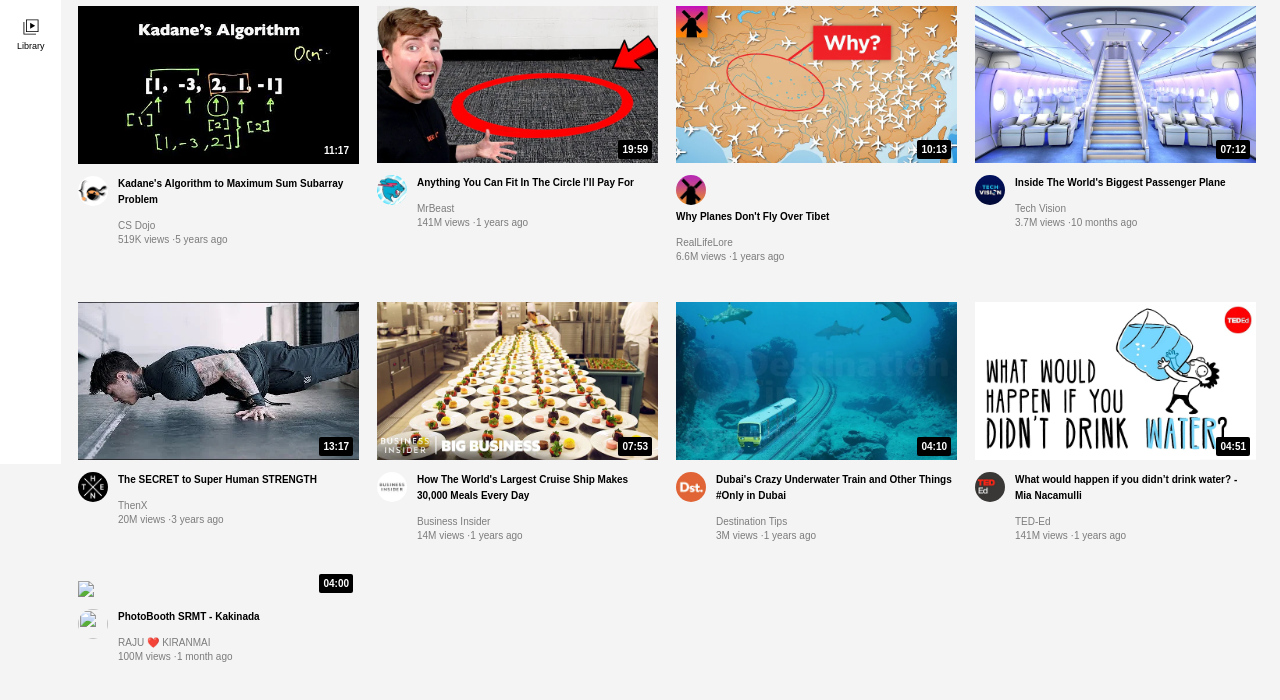
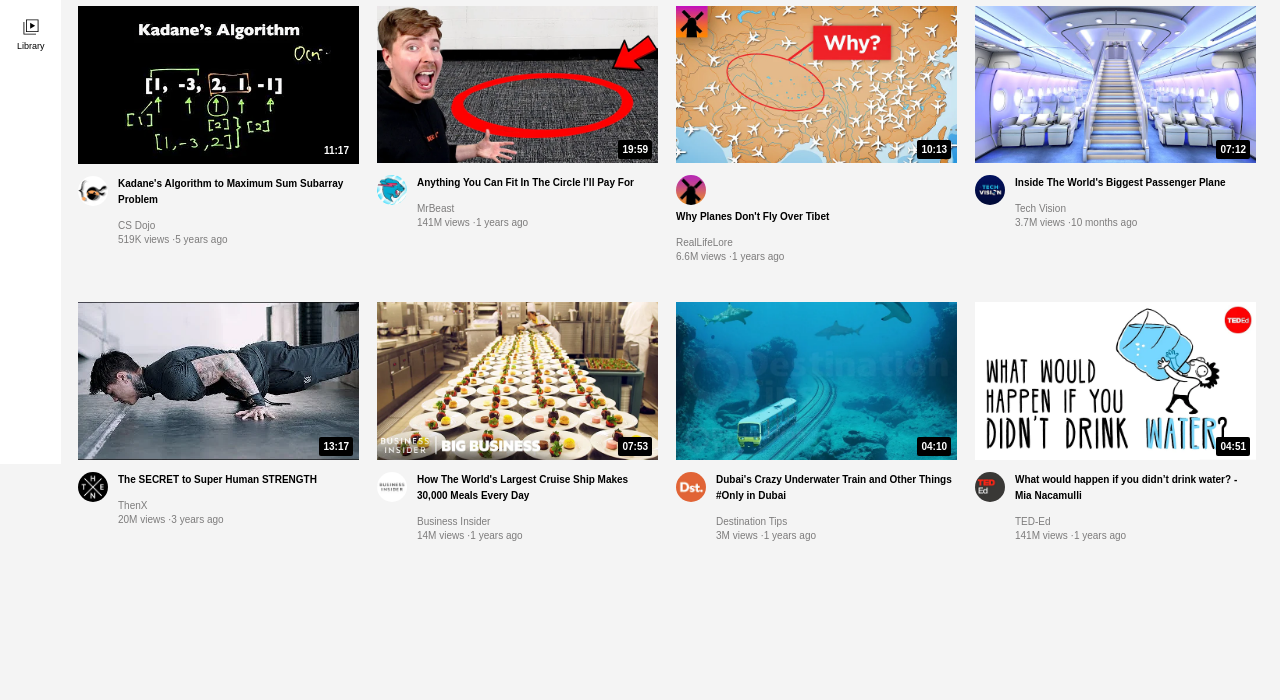
Before and after one commit to satyanarayanaraju4/HTML-CSS, a plain HTML site: page index.html in a window 1280 px wide. Shown: the part 336-1036 px from the top of the page. After the commit the page ends 977 px from the top, so only its background shows below. Drawn offline with Linux system fonts and the light colour scheme.

Commit message:
Update index.html

```diff
--- a/index.html
+++ b/index.html
@@ -216,17 +216,6 @@
       </div>
     </div>
 
-     <div class="div11">
-      <div class="thumbcls11"><img class="thumbnail11" src="thumbnails/thumbnail-13.jpeg">
-      <div class="time1">04:00</div>
-      </div>
-      <div class="progrid">
-        <div class="prodiv11"><img class="pro13" src="channel/channel-13.jpeg"></div>
-        <div class="texdiv11"><p class="des11">PhotoBooth SRMT - Kakinada</p>
-        <p class="auth11">RAJU &#10084;&#xFE0F; KIRANMAI</p>
-        <p class="views11">100M views	&#183;1 month ago</p></div>
-
-       </div>
     </div>
    </div>
 
```
